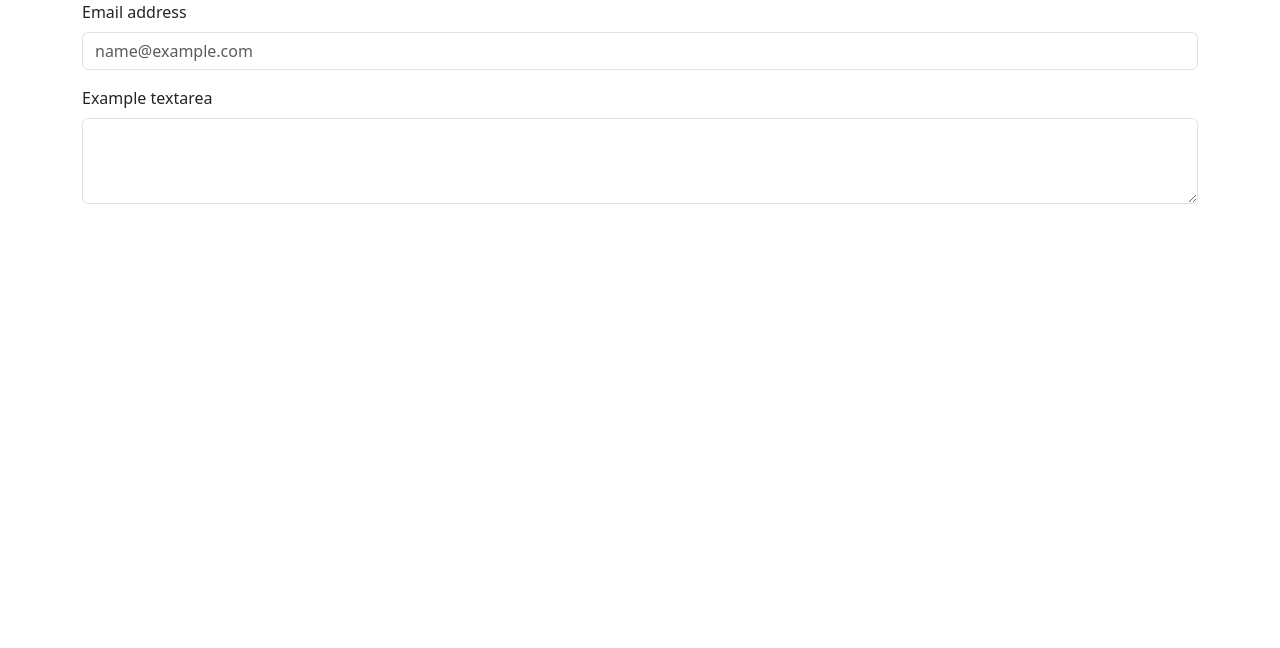
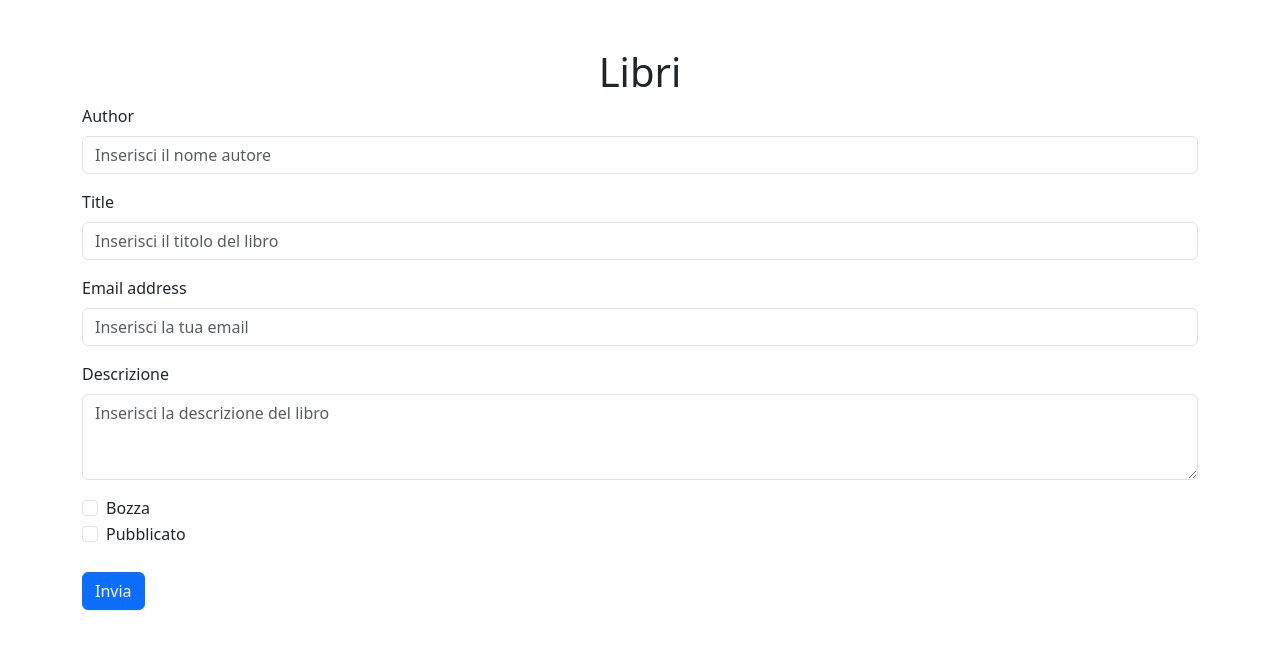
Before and after one commit to gabriele-chiocca/react-post-form, a React (Vite) app: page / in a window 1280 px wide. Shown: the top 648 px of the page. Built offline with nearby package versions, Linux system fonts and the light colour scheme; no server answers.

Commit message:
structure form

```diff
--- a/src/App.jsx
+++ b/src/App.jsx
@@ -23,17 +23,50 @@ export default function App() {
   return (
     <>
       <div className="container">
+        <h1 className="text-center mt-5">Libri</h1>
         <div className="row">
           <div className="col">
+            <form>
               <div className="mb-3">
-              <label htmlFor="exampleFormControlInput1" className="form-label">
+                <label
+                  htmlFor="exampleFormControlInput1"
+                  className="form-label"
+                >
+                  Author
+                </label>
+                <input
+                  type="email"
+                  class="form-control"
+                  id="exampleFormControlInput1"
+                  placeholder="Inserisci il nome autore"
+                />
+              </div>
+              <div className="mb-3">
+                <label
+                  htmlFor="exampleFormControlInput1"
+                  className="form-label"
+                >
+                  Title
+                </label>
+                <input
+                  type="email"
+                  class="form-control"
+                  id="exampleFormControlInput1"
+                  placeholder="Inserisci il titolo del libro"
+                />
+              </div>
+              <div className="mb-3">
+                <label
+                  htmlFor="exampleFormControlInput1"
+                  className="form-label"
+                >
                   Email address
                 </label>
                 <input
                   type="email"
                   class="form-control"
                   id="exampleFormControlInput1"
-                placeholder="name@example.com"
+                  placeholder="Inserisci la tua email"
                 />
               </div>
               <div className="mb-3">
@@ -41,14 +74,43 @@ export default function App() {
                   htmlFor="exampleFormControlTextarea1"
                   className="form-label"
                 >
-                Example textarea
+                  Descrizione
                 </label>
                 <textarea
                   className="form-control"
                   id="exampleFormControlTextarea1"
                   rows="3"
+                  placeholder="Inserisci la descrizione del libro"
                 ></textarea>
               </div>
+              <div className="form-check">
+                <input
+                  className="form-check-input"
+                  type="checkbox"
+                  value=""
+                  id="checkDefault"
+                />
+                <label className="form-check-label" htmlFor="checkDefault">
+                  Bozza
+                </label>
+              </div>
+              <div className="form-check">
+                <input
+                  className="form-check-input"
+                  type="checkbox"
+                  value=""
+                  id="checkDefaultSecond"
+                />
+                <label className="form-check-label" htmlFor="checkDefault">
+                  Pubblicato
+                </label>
+              </div>
+              <div>
+                <button type="submit" class=" mt-4 btn btn-primary">
+                  Invia
+                </button>
+              </div>
+            </form>
           </div>
         </div>
       </div>
```
Lines whose indentation alone changed are shown as unchanged.
